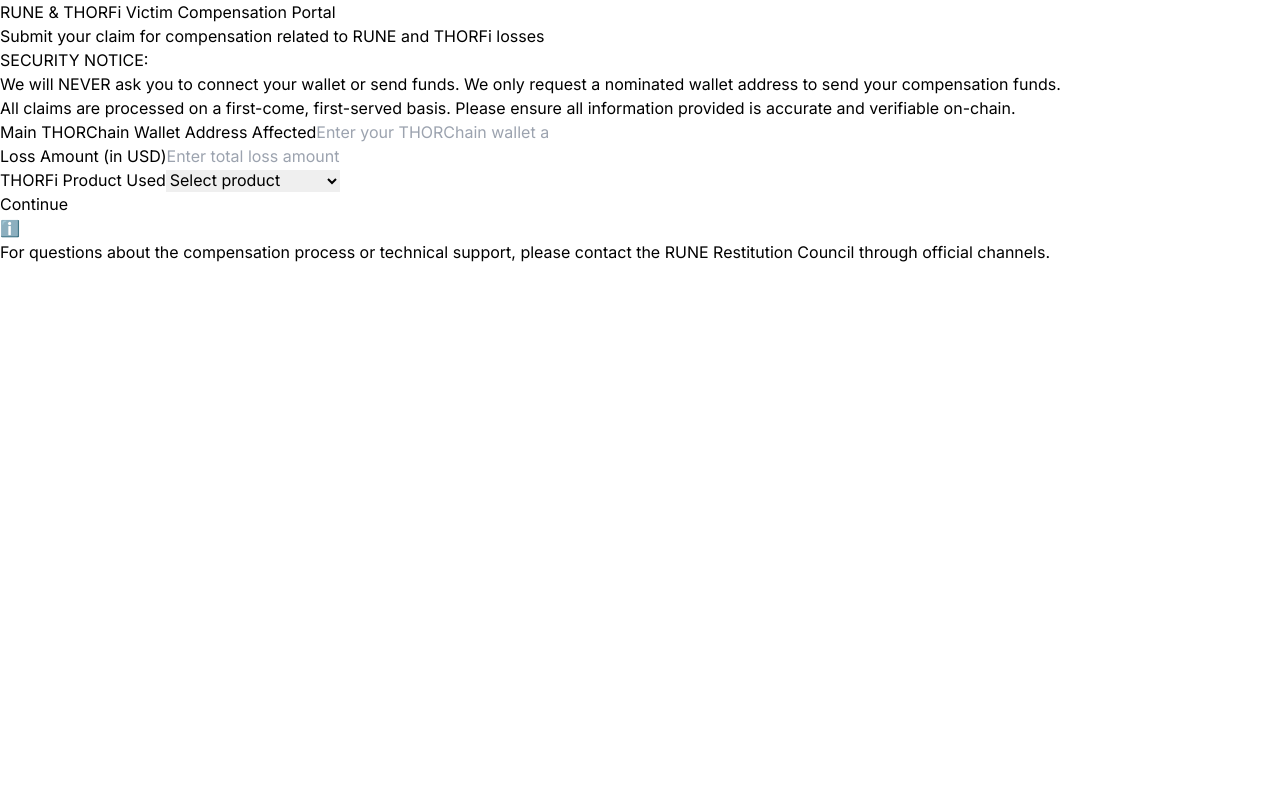
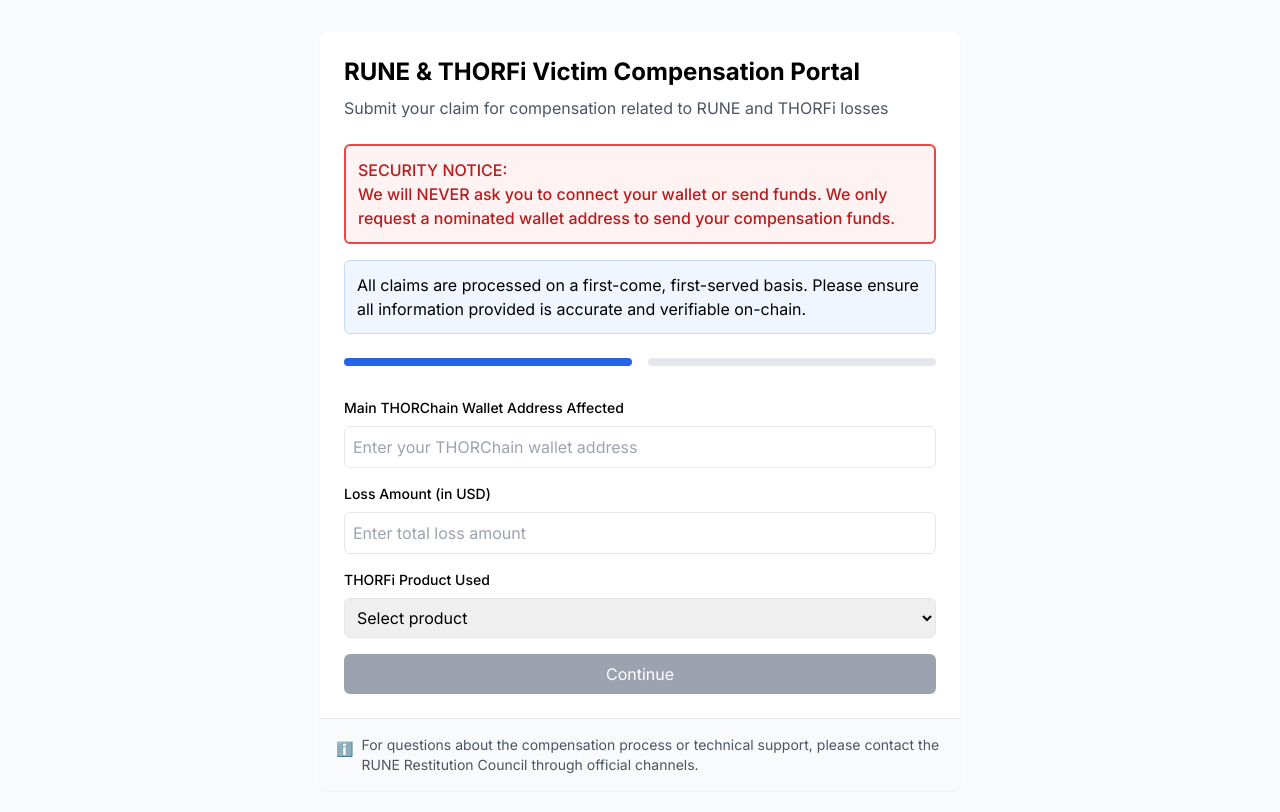
Before and after one commit to runerefund/claims-portal, a Next.js app: page / in a window 1280 px wide. Shown: the top 812 px of the page. Built offline with nearby package versions, Linux system fonts and the light colour scheme.

Commit message:
Create tailwind.config.ts

```diff
--- /dev/null
+++ b/tailwind.config.ts
@@ -0,0 +1,14 @@
+import type { Config } from "tailwindcss";
+
+const config: Config = {
+  content: [
+    "./src/pages/**/*.{js,ts,jsx,tsx,mdx}",
+    "./src/components/**/*.{js,ts,jsx,tsx,mdx}",
+    "./src/app/**/*.{js,ts,jsx,tsx,mdx}",
+  ],
+  theme: {
+    extend: {},
+  },
+  plugins: [],
+};
+export default config;
```
